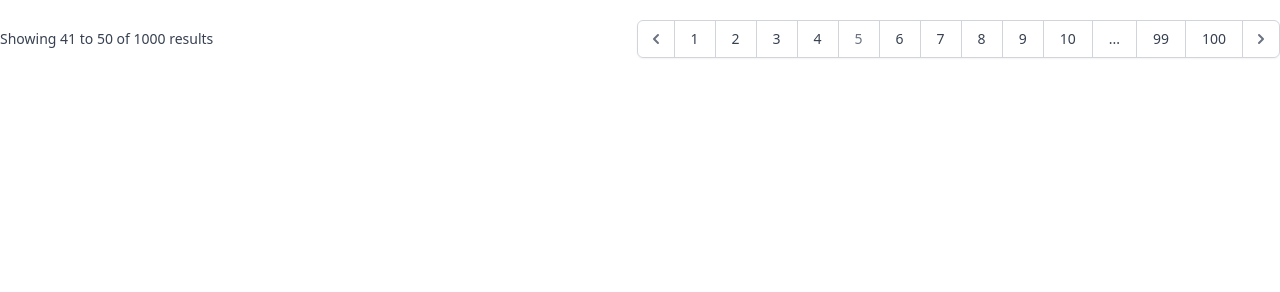
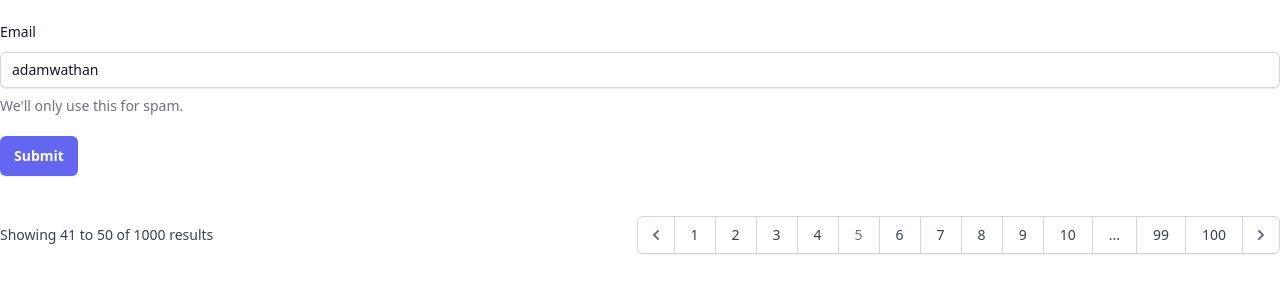
Before and after one commit to recca0120/alpine-plugins, a website: page index.html in a window 1280 px wide. Drawn offline with nearby package versions, Linux system fonts and the light colour scheme.

Commit message:
tailwind example

```diff
--- a/index.html
+++ b/index.html
@@ -6,10 +6,53 @@
           content="width=device-width, user-scalable=no, initial-scale=1.0, maximum-scale=1.0, minimum-scale=1.0">
     <meta http-equiv="X-UA-Compatible" content="ie=edge">
     <title>Demo</title>
-    <script src="https://cdn.tailwindcss.com"></script>
+    <script src="https://cdn.tailwindcss.com?plugins=forms,typography"></script>
 </head>
 <body>
 <div class="container mx-auto py-5">
+    <div x-data class="mb-10">
+        <div class="mb-5">
+            <label for="email" class="block text-sm font-medium leading-6 text-gray-900">Email</label>
+            <div class="relative mt-2 rounded-md shadow-sm">
+                <input type="email" name="email" id="email"
+                       class="block w-full rounded-md border-0 py-1.5 text-gray-900 shadow-sm ring-1 ring-inset ring-gray-300 placeholder:text-gray-400 focus:ring-2 focus:ring-inset focus:ring-indigo-600 sm:text-sm sm:leading-6"
+                       placeholder="you@example.com"
+                       aria-describedby="email-description"
+                       value="adamwathan"
+                       :class="{
+                           'text-red-900 ring-red-300 placeholder:text-red-300 focus:ring-red-500': $errors.has('email')
+                       }"
+                       @keyup="$errors.remove('email')"
+                >
+                <template x-if="$errors.has('email')">
+                    <div class="pointer-events-none absolute inset-y-0 right-0 flex items-center pr-3">
+                        <svg class="h-5 w-5 text-red-500" viewBox="0 0 20 20" fill="currentColor" aria-hidden="true">
+                            <path fill-rule="evenodd"
+                                  d="M18 10a8 8 0 11-16 0 8 8 0 0116 0zm-8-5a.75.75 0 01.75.75v4.5a.75.75 0 01-1.5 0v-4.5A.75.75 0 0110 5zm0 10a1 1 0 100-2 1 1 0 000 2z"
+                                  clip-rule="evenodd"/>
+                        </svg>
+                    </div>
+                </template>
+            </div>
+
+            <template x-if="!$errors.has('email')">
+                <p class="mt-2 text-sm text-gray-500" id="email-description">We'll only use this for spam.</p>
+            </template>
+            <template x-if="$errors.has('email')">
+                <p x-text="$errors.first('email')" class="mt-2 text-sm text-red-600" id="email-error"></p>
+            </template>
+        </div>
+
+        <div class="text-start">
+            <button type="button"
+                    class="rounded-md bg-indigo-500 px-3.5 py-2.5 text-sm font-semibold text-white shadow-sm hover:bg-indigo-400 focus-visible:outline focus-visible:outline-2 focus-visible:outline-offset-2 focus-visible:outline-indigo-500"
+                    @click="$errors.set('email', ['Not a valid email address.'])"
+            >
+                Submit
+            </button>
+        </div>
+    </div>
+
     <div x-data="{pagination: {current_page: 5, total: 1000}}" @change="pagination.current_page = event.detail">
         <div x-pagination="pagination"></div>
     </div>
@@ -23,6 +66,7 @@
     pagination(Alpine);
 
     Alpine.start();
+
 </script>
 </body>
 </html>
```
Also changed, not shown: packages/errors/tests/errors.test.js (+14 -12 lines).
